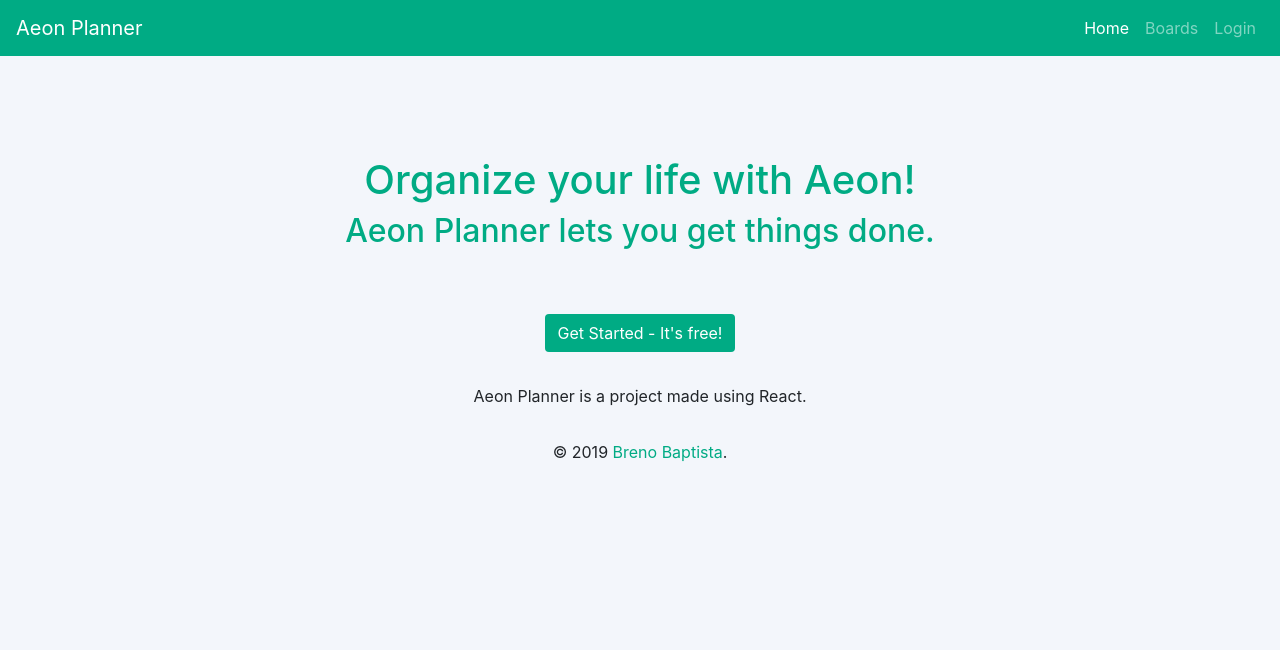
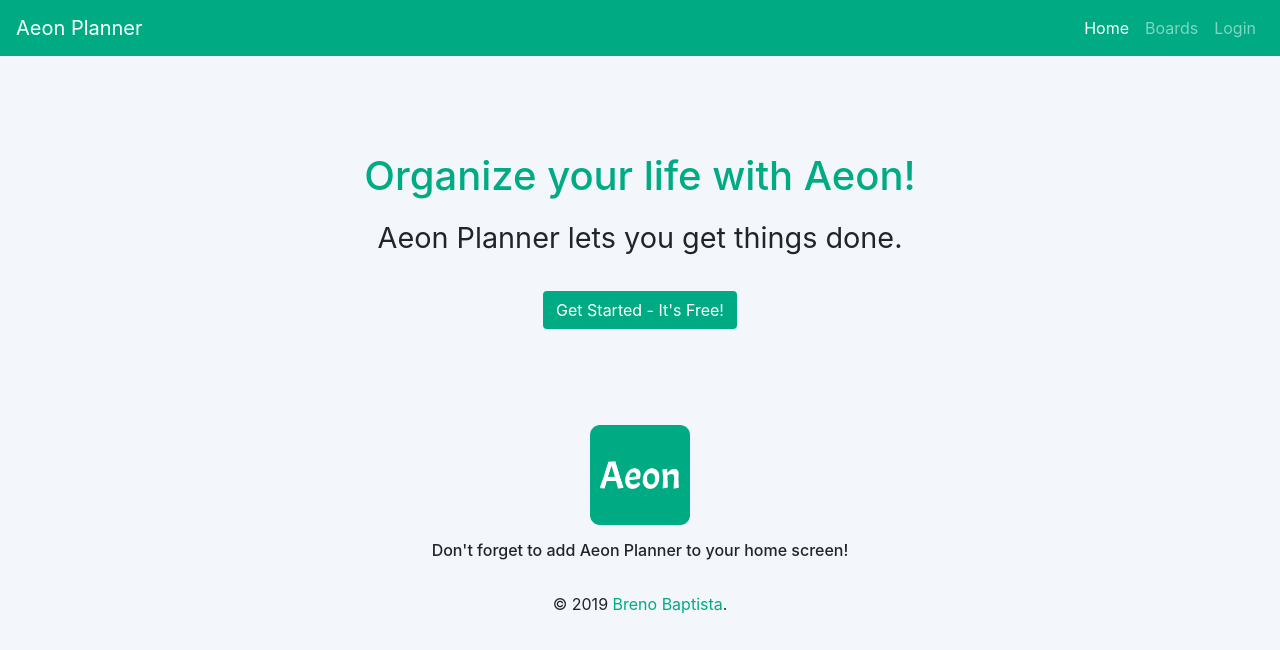
Before and after one commit to brenobaptista/aeon-planner-react, a React (Create React App) app: page /home in a window 1280 px wide. Shown: the top 650 px of the page. Built offline with nearby package versions, Linux system fonts and the light colour scheme.

Commit message:
Better Visual

```diff
--- a/src/App.css
+++ b/src/App.css
@@ -1,7 +1,3 @@
-.bg-color {
-  background-color: #F3F6FB;
-}
-
 .button-color {
   background-color: #00AB84 !important;
   color: white !important;
@@ -12,6 +8,10 @@
 
 .text-color {
   color: #00AB84;
+}
+
+.bigger-text {
+  font-size: 180%;
 }
 
 .link-color {
@@ -26,18 +26,24 @@
 }
 
 .margin-home {
-  margin-bottom: 2em;
+  margin-top: 2rem;
+  margin-bottom: 6rem;
 }
 
 .margin-home2 {
-  margin-top: 2em;
+  margin-bottom: 2rem;
 }
 
 .margin-home3 {
-  margin-top: 2.5em;
+  margin-top: 6rem;
+  margin-bottom: 1rem;
 }
 
-.mod-button {
+.margin-between {
+  margin-top: 1rem;
+}
+
+.margin-teeth {
   margin-right: 0.25em;
   margin-left: 0.25em;
 }
@@ -66,17 +72,17 @@
   color: white !important;
 }
 
-.small-card {
+.card-50 {
   width: 50%;
   margin: auto;
 }
 
-.medium-card {
-  width: 65%;
+.card-80 {
+  width: 80%;
   margin: auto;
 }
 
-.button-margin {
+.margin-b {
   margin-bottom: 1.5em;
 }
 
--- a/src/components/Home/Home.js
+++ b/src/components/Home/Home.js
@@ -1,16 +1,22 @@
 import React from 'react';
 import { Link } from 'react-router-dom';
+import AppPhoto from '../../images/logo192.png';
 
 const Home = () => {
   return (
     <>
       <center>
         <h1 className="margin-home3">Organize your life with Aeon!</h1>
-        <h2 className="margin-home">Aeon Planner lets you get things done.</h2>
-        <Link to="/board">
-          <button className="btn button-color">Get Started - It's free!</button>
-        </Link>
-        <p className="margin-home margin-home2">Aeon Planner is a project made using React.</p>
+        <p className="bigger-text">Aeon Planner lets you get things done.</p>
+        <div className="margin-home">
+          <Link to="/board">
+            <button className="btn button-color">Get Started - It's Free!</button>
+          </Link>
+        </div>
+        <div className="margin-home2">
+          <img src={AppPhoto} alt="app" width="100" />
+          <h6 className="margin-between">Don't forget to add Aeon Planner to your home screen!</h6>
+        </div>
         <footer>
           © {new Date().getFullYear()}
             {` `}
--- a/src/containers/BoardsPage/BoardsPage.js
+++ b/src/containers/BoardsPage/BoardsPage.js
@@ -40,7 +40,7 @@ class Home extends Component {
         <center className="margin-t-b"><h1>Boards</h1>
           {this.state.isLoaded ?
           <div>
-            <Link to="/new-board"><button className="btn btn-success button-margin">+ New Board</button></Link>
+            <Link to="/new-board"><button className="btn btn-success margin-b">+ New Board</button></Link>
             <br />
             <Boards boards={this.state.boards} deleted={this.deleteHandler} />
           </div>
--- a/src/containers/EditBoard/EditBoard.js
+++ b/src/containers/EditBoard/EditBoard.js
@@ -33,8 +33,8 @@ class EditBoard extends Component {
                     <input type="text" value={this.state.name} onChange={(event) => this.setState({ name: event.target.value })} /><br /><br />
                 </center>
                 <center>
-                  <button className="btn btn-danger mod-button" onClick={this.goBack}>Cancel</button>
-                  <button className="btn btn-success mod-button" onClick={this.dataHandler}>Finish editing</button>
+                  <button className="btn btn-danger margin-teeth" onClick={this.goBack}>Cancel</button>
+                  <button className="btn btn-success margin-teeth" onClick={this.dataHandler}>Finish editing</button>
                 </center>
             </div>
         )
--- a/src/containers/EditList/EditList.js
+++ b/src/containers/EditList/EditList.js
@@ -34,8 +34,8 @@ class EditList extends Component {
                     <input type="text" value={this.state.name} onChange={(event) => this.setState({ name: event.target.value })} /><br /><br />
                 </center>
                 <center>
-                  <button className="btn btn-danger mod-button" onClick={this.goBack}>Cancel</button>
-                  <button className="btn btn-success mod-button" onClick={this.dataHandler}>Finish editing</button>
+                  <button className="btn btn-danger margin-teeth" onClick={this.goBack}>Cancel</button>
+                  <button className="btn btn-success margin-teeth" onClick={this.dataHandler}>Finish editing</button>
                 </center>
             </div>
         )
--- a/src/containers/EditTask/EditTask.js
+++ b/src/containers/EditTask/EditTask.js
@@ -42,8 +42,8 @@ class EditTask extends Component {
                   <textarea type="text" value={this.state.description} onChange={(event) => this.setState({ description: event.target.value })} /><br /><br />
                 </center>
                 <center>
-                  <button className="btn btn-danger mod-button" onClick={this.goBack}>Cancel</button>
-                  <button className="btn btn-success mod-button" onClick={this.dataHandler}>Finish editing</button>
+                  <button className="btn btn-danger margin-teeth" onClick={this.goBack}>Cancel</button>
+                  <button className="btn btn-success margin-teeth" onClick={this.dataHandler}>Finish editing</button>
                 </center>
             </div>
         )
--- a/src/containers/NewBoard/NewBoard.js
+++ b/src/containers/NewBoard/NewBoard.js
@@ -29,8 +29,8 @@ class NewBoard extends Component {
           <input type="text" placeholder="Board Name" value={this.state.name} onChange={(event) => this.setState({ name: event.target.value })} /><br /><br />
         </center>
         <center>
-          <button className="btn btn-danger mod-button" onClick={this.goBack}>Cancel</button>
-          <button className="btn btn-success mod-button" onClick={this.dataHandler}>Add Board</button>
+          <button className="btn btn-danger margin-teeth" onClick={this.goBack}>Cancel</button>
+          <button className="btn btn-success margin-teeth" onClick={this.dataHandler}>Add Board</button>
         </center>
       </div>
     );
--- a/src/containers/NewList/NewList.js
+++ b/src/containers/NewList/NewList.js
@@ -32,8 +32,8 @@ class NewList extends Component {
           <input type="text" placeholder="List Name" value={this.state.name} onChange={(event) => this.setState({ name: event.target.value })} /><br /><br />
         </center>
         <center>
-          <button className="btn btn-danger mod-button" onClick={this.goBack}>Cancel</button>
-          <button className="btn btn-success mod-button" onClick={this.dataHandler}>Add List</button>
+          <button className="btn btn-danger margin-teeth" onClick={this.goBack}>Cancel</button>
+          <button className="btn btn-success margin-teeth" onClick={this.dataHandler}>Add List</button>
         </center>
       </div>
     )
--- a/src/containers/NewTask/NewTask.js
+++ b/src/containers/NewTask/NewTask.js
@@ -36,8 +36,8 @@ class NewTask extends Component {
           <textarea type="text" placeholder="Task Description?" value={this.state.description} onChange={(event) => this.setState({ description: event.target.value })} /><br /><br />
         </center>
         <center>
-          <button className="btn btn-danger mod-button" onClick={this.goBack}>Cancel</button>
-          <button className="btn btn-success mod-button" onClick={this.dataHandler}>Add Task</button>
+          <button className="btn btn-danger margin-teeth" onClick={this.goBack}>Cancel</button>
+          <button className="btn btn-success margin-teeth" onClick={this.dataHandler}>Add Task</button>
         </center>
       </div>
     )
```
Also changed, not shown: src/components/Lists/Lists.js (+9 -4 lines), src/images/logo192.png (added).
